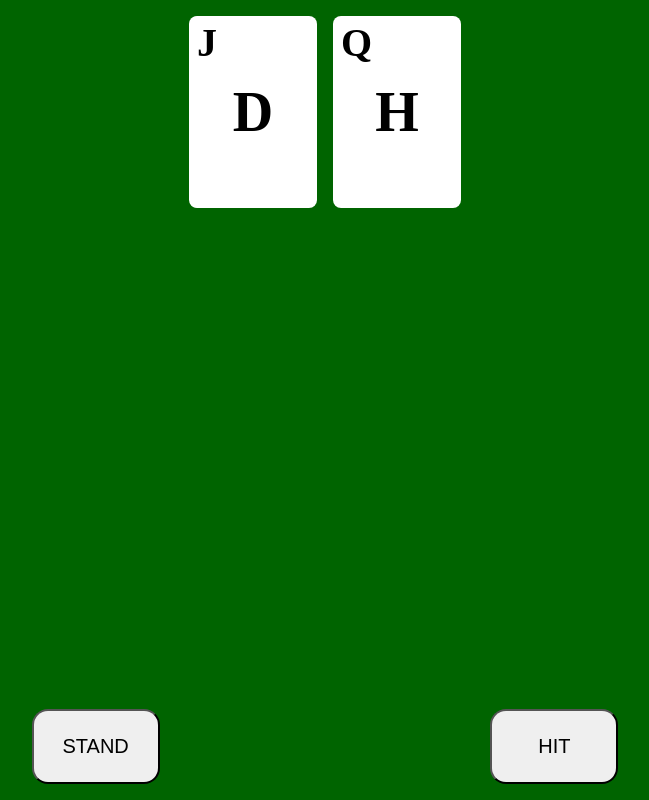
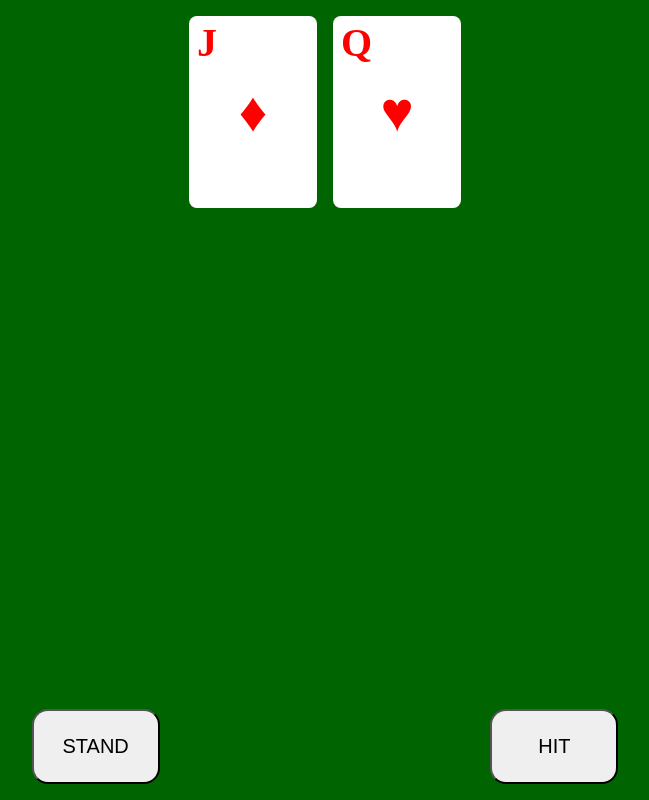
Before and after one commit to sandesh-rai/blackjack, a Vue app: page / in a window 1280 px wide. Shown: the whole page, without its empty margins (315-964 px from the left). Built offline with nearby package versions, Linux system fonts and the light colour scheme.

Commit message:
Display card suit and colour, and fix ace card score logic

```diff
--- a/src/components/GameBoard.vue
+++ b/src/components/GameBoard.vue
@@ -86,7 +86,7 @@ export default {
           } else if (['K', 'Q', 'J'].includes(cardStr)) {
             this.player.score += 10;
           } else {
-            if (this.player.score >= 10) {
+            if (this.player.score <= 10) {
               // If card is an Ace
               this.player.score += 11;
             } else {
--- a/src/components/PlayingCard.vue
+++ b/src/components/PlayingCard.vue
@@ -1,5 +1,5 @@
 <template>
-    <div class="card">
+    <div class="card" :style="(card[0] == 'H' || card[0] == 'D') ? 'color: red' : 'color: black'">
         <span class="card-val">
             {{ cardVal }}
         </span>
@@ -21,7 +21,17 @@ export default {
             return this.card.slice(1);
         },
         cardSuit(){
-            return this.card[0];
+            if (this.card[0] === 'S') {
+                return "♠";
+            } else if (this.card[0] === 'H') {
+                return "♥";
+            } else if (this.card[0] === 'D') {
+                return "♦";
+            } else if (this.card[0] === "C") {
+                return "♣";
+            } else {
+                return "";
+            }
         }
     }
 }
```
